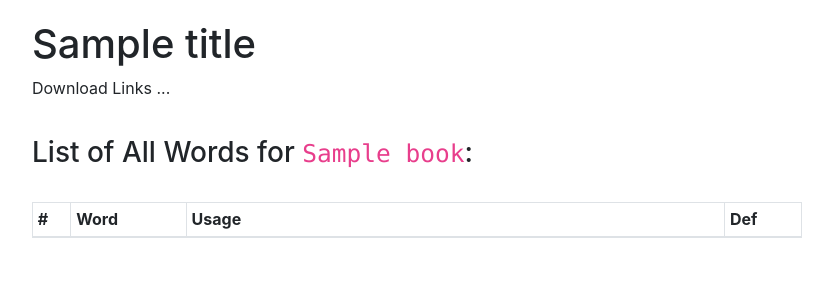
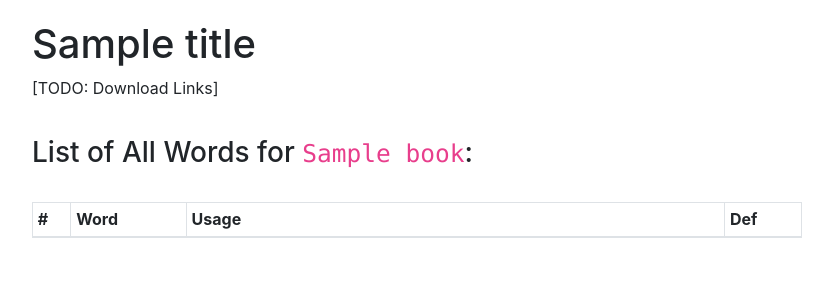
Before and after one commit to 0xhmn/KindleExtractor, a Node server app: template views/result.ejs in a window 1280 px wide. Shown: the top 300 px of the page, without its empty margins (223-1056 px from the left). Run offline with Node 20, Linux system fonts and the light colour scheme; the visitor is signed in with stand-in values (Sample User, id 1); the template is opened without the code that fills it: most values are stand-ins (such as "Sample title", 1, 10 or a date in 2020); lists and menus that the app fills with data are empty; some libraries are stand-ins or nearby versions.

Commit message:
Refined the result

```diff
--- a/public/stylesheets/style.css
+++ b/public/stylesheets/style.css
@@ -61,4 +61,7 @@ table {
 .definition {
   padding: 1em;
   font-family: 'Courier New', Courier, monospace;
+  font-size: 12px;
+  line-height: 100%;
+  background: #ececec;
 }
--- a/views/result.ejs
+++ b/views/result.ejs
@@ -12,7 +12,7 @@
         <h1>
           <%=title %>
         </h1>
-        <p>Download Links ...</p>
+        <p>[TODO: Download Links]</p>
       </div>
 
       <!-- Showing Word Details -->
```
